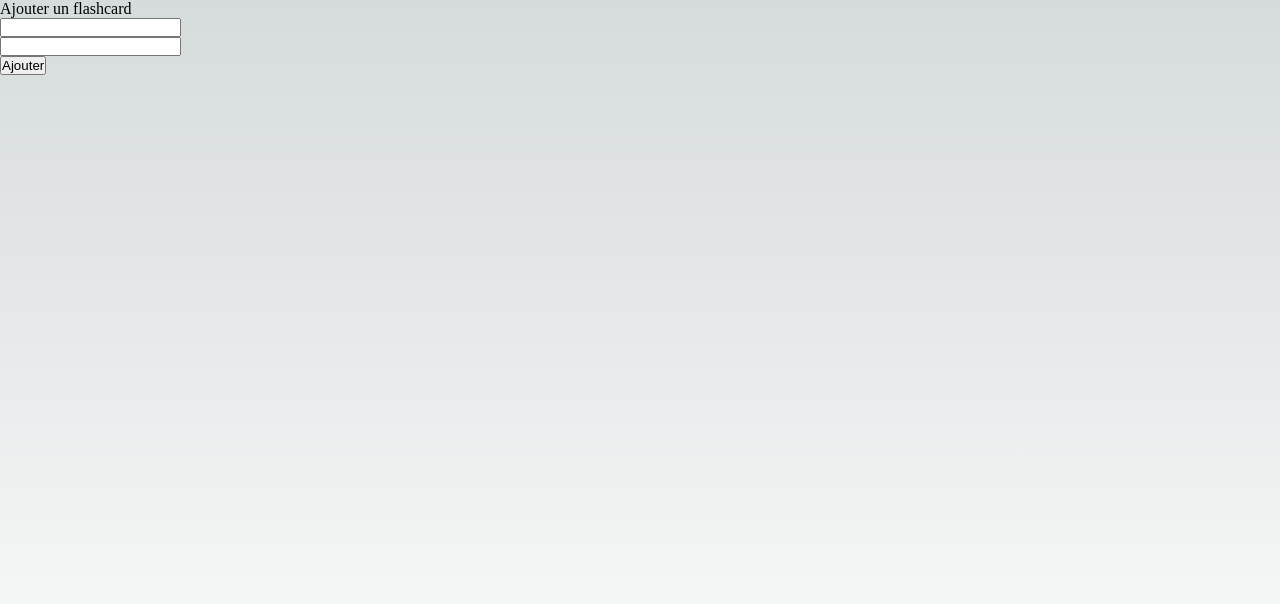
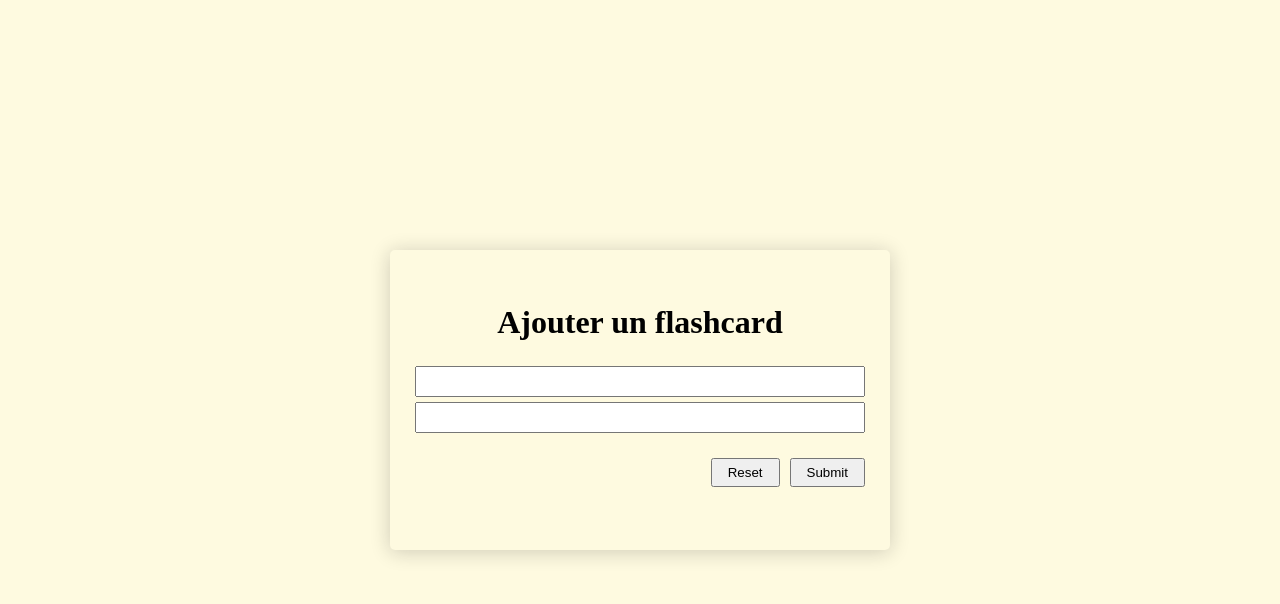
Before and after one commit to wendykrwn/quizlang, a Next.js app: page /admin in a window 1280 px wide. Shown: the top 604 px of the page. Built offline with nearby package versions, Linux system fonts and the light colour scheme.

Commit message:
mini style

```diff
--- a/src/pages/admin.tsx
+++ b/src/pages/admin.tsx
@@ -1,6 +1,6 @@
 import { collection, addDoc } from "firebase/firestore";
 import { db } from "../../lib/firebase";
-import { ChangeEvent, useState } from "react";
+import { ChangeEvent, FormEvent, FormEventHandler, useState } from "react";
 
 
 const Admin = () => {
@@ -15,7 +15,13 @@ const Admin = () => {
     const value = e.target.value
     setAnswer(value)
   }
-  const addAda = async () => {
+  const handleReset = () => {
+    setQuestion("")
+    setAnswer("")
+  }
+  const handleSubmit: FormEventHandler<HTMLFormElement> = async (e: FormEvent<HTMLFormElement>) => {
+    e.preventDefault()
+    console.log("envoyer")
     if (question && answer) {
       try {
         const docRef = await addDoc(collection(db, "questions"), {
@@ -32,21 +38,22 @@ const Admin = () => {
     }
 
   return (
-    <div>
-      Ajouter un flashcard
-      <div>
-        <div>
-          <input type="text" value={question} name="question" onChange={handleQuestionChange} />
-        </div>
-        <div>
-          <input type="text" value={answer} name="answer" onChange={handleAnswerChange} />
-        </div>
-        <div>
-          <button onClick={addAda}>Ajouter</button>
-        </div>
+    <div className="center h-screen flashcard-container">
+      <div className="flashcard">
+        <h1>Ajouter un flashcard</h1>
+        <form onSubmit={handleSubmit} className="">
+          <input className="input input-text" type="text" value={question} name="question" onChange={handleQuestionChange} />
+          <input className="input input-text" type="text" value={answer} name="answer" onChange={handleAnswerChange} />
+          <div className="form-buttons">
+            <input type="reset" className="btn" onClick={handleReset} />
+            <input type="submit" className="btn"/>
+          </div>
+        </form>
       </div>
     </div>
   )
 }
 
+
+
 export default Admin
--- a/src/styles/globals.css
+++ b/src/styles/globals.css
@@ -38,6 +38,13 @@
   --callout-border-rgb: 172, 175, 176;
   --card-rgb: 180, 185, 188;
   --card-border-rgb: 131, 134, 135;
+
+  --background-light:#FEFAE0;
+  --primary-color-dark: #283618;
+  --primary-color-light: #606C38;
+  --secondary-color-dark: #BC6C25;
+  --secondary-color-light: #DDA15E;
+
 }
 
 @media (prefers-color-scheme: dark) {
@@ -87,13 +94,15 @@ body {
 }
 
 body {
+
   color: rgb(var(--foreground-rgb));
-  background: linear-gradient(
+  background: var(--background-light);
+  /* background: linear-gradient(
       to bottom,
       transparent,
       rgb(var(--background-end-rgb))
     )
-    rgb(var(--background-start-rgb));
+    rgb(var(--background-start-rgb)); */
 }
 
 
@@ -102,6 +111,75 @@ a {
   text-decoration: none;
 }
 
+.center{
+  display: flex;
+  justify-content: center;
+  align-items: center;
+}
+
+.h-screen {
+  height: 100vh;
+}
+
+h1{
+  margin-bottom: 10px;
+}
+
+form {
+  display: flex;
+  flex-direction: column;
+  gap: 5px;
+  margin: 5px;
+}
+
+.input {
+  width: 100%;
+  padding: 6px;
+}
+
+.flashcard-container {
+  /* background-color: #fff; */
+  /* padding: 10px; */
+  background-color: var(--background-light);
+}
+
+.flashcard {
+  display: flex;
+  flex-direction: column;
+  background-color: var(--background-light);
+  justify-content: center;
+  /* box-shadow: 2px 4px 4px rgb(#0000ff, #0000ff, #0000ff); */
+  box-shadow: 0px 2px 20px rgba(20, 20, 20,0.2);
+  min-width: 500px;
+  min-height: 300px;
+  padding: 20px;
+  border-radius: 5px;
+}
+
+.flashcard h1 {
+  text-align: center;
+  margin-bottom: 20px;
+}
+
+.form-buttons {
+  margin: 20px 0 5px 0;
+  display: flex;
+  justify-content: end;
+  gap: 10px;
+}
+
+.btn {
+  padding: 5px 15px;
+}
+
+@media screen and (max-width: 900px) {
+  .flashcard{
+    min-width:auto;
+    width: 100%;
+    box-shadow: none;
+  }
+}
+
 @media (prefers-color-scheme: dark) {
   html {
     color-scheme: dark;
```
